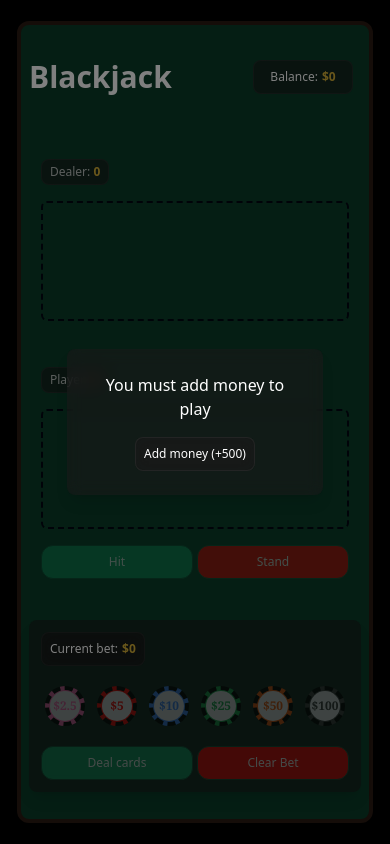
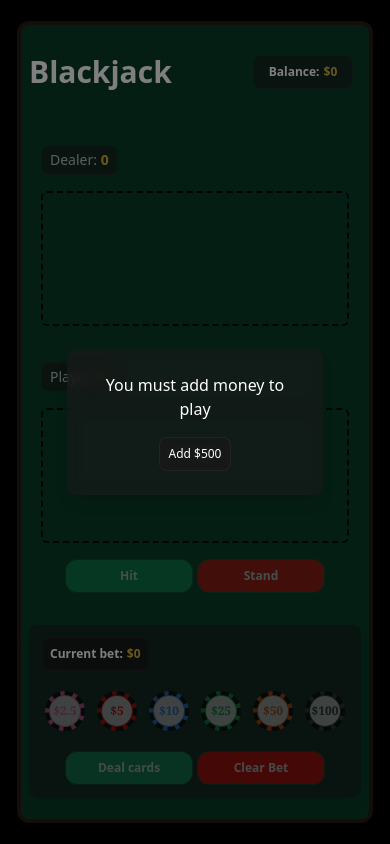
Before and after one commit to SantiG11/blackjack, a React (Vite) app: page / in a window 390 px wide. Built offline with nearby package versions, Linux system fonts and the light colour scheme.

Commit message:
Responsiveness, and sizing of the components improved.

```diff
--- a/src/components/Card.tsx
+++ b/src/components/Card.tsx
@@ -20,12 +20,12 @@ export default function Card({ suit, value, hidden = false }: CardType) {
     }
     return simbol;
   };
-  const suitColor = ["hearts", "diamonds"].includes(suit)
+  const suitColor = ["Hearts", "Diamonds"].includes(suit)
     ? "text-[#aa3c3c]"
     : "text-[#1a1a1a]";
 
   return hidden ? (
-    <div className="w-[70px] h-[98px] sm:w-[85px] sm:h-[119px] rounded-lg bg-gradient-to-br from-[#1a1a1a] to-[#2a2a2a] border-2 border-[#333333] shadow-xl flex items-center justify-center p-1 transform transition-transform hover:rotate-1 hover:scale-105">
+    <div className="aspect-[5/7] w-20 sm:w-24 lg:w-26 rounded-lg bg-gradient-to-br from-[#1a1a1a] to-[#2a2a2a] border-2 border-[#333333] shadow-xl flex items-center justify-center p-1 transform transition-transform hover:rotate-1 hover:scale-105">
       <div className="w-full h-full rounded bg-[#0f0f0f] flex items-center justify-center">
         <div className="w-10 h-10 sm:w-12 sm:h-12 md:w-16 md:h-16">
           <div className="w-full h-full rounded-full border-4 border-dashed border-[#333333] animate-spin-slow"></div>
@@ -33,14 +33,12 @@ export default function Card({ suit, value, hidden = false }: CardType) {
       </div>
     </div>
   ) : (
-    <div className="w-[70px] h-[98px] sm:w-[85px] sm:h-[119px]  rounded-lg bg-[#f8f8f8] shadow-xl flex flex-col p-2 sm:p-3 transform transition-transform hover:rotate-1 hover:scale-105 border border-[#e0e0e0]">
+    <div className="aspect-[5/7] w-20 sm:w-24 lg:w-26 rounded-lg bg-[#f8f8f8] shadow-xl flex flex-col p-2 sm:p-3 transform transition-transform hover:rotate-1 hover:scale-105 border border-[#e0e0e0]">
       <div className="flex justify-between items-start">
-        <div
-          className={`text-sm sm:text-base md:text-lg font-bold ${suitColor}`}
-        >
+        <div className={`text-md sm:text-lg font-bold ${suitColor}`}>
           {value}
         </div>
-        <div className={`text-sm sm:text-base md:text-lg ${suitColor}`}>
+        <div className={`text-md sm:text-lg ${suitColor}`}>
           {suitSymbol(suit)}
         </div>
       </div>
@@ -50,12 +48,10 @@ export default function Card({ suit, value, hidden = false }: CardType) {
         {suitSymbol(suit)}
       </div>
       <div className="flex justify-between items-end rotate-180">
-        <div
-          className={`text-sm sm:text-base md:text-lg font-bold ${suitColor}`}
-        >
+        <div className={`text-md sm:text-lg font-bold ${suitColor}`}>
           {value}
         </div>
-        <div className={`text-sm sm:text-base md:text-lg ${suitColor}`}>
+        <div className={`text-md sm:text-lg ${suitColor}`}>
           {suitSymbol(suit)}
         </div>
       </div>
--- a/src/components/GameTable.tsx
+++ b/src/components/GameTable.tsx
@@ -41,7 +41,7 @@ function GameTable() {
   } = useBlackjackGame();
 
   return (
-    <div className="flex flex-col flex-1 justify-around  md:min-h-50vh md:max-w-[1600px] md:max-h-[800px] md:h-[80vh] md:min-h-fit md:justify-start xl:gap-[5vh] min-h-[95vh] text-white bg-[#0a3c28] rounded-xl border-4 sm:border-8 border-[#2a1a12] shadow-2xl p-2 sm:p-6 md:p-4 relative ">
+    <div className="flex flex-col flex-1 justify-around  min-h-[95vh] md:min-h-fit  md:min-h-50vh md:max-w-[1600px] md:max-h-[800px] md:h-[80vh]  2xl:justify-start 2xl:gap-10 text-white bg-[#0a3c28] rounded-xl border-4 sm:border-8 border-[#2a1a12] shadow-2xl p-2 sm:p-6 md:px-4 md:py-2 relative ">
       {/*----------- Card Deck ----------- */}
       <CardDeck ref={deckRef} />
 
@@ -67,13 +67,13 @@ function GameTable() {
         <GameMessage
           message="You must add money to play"
           action={handleAddMoney}
-          btnName="Add money (+500)"
+          btnName="Add $500"
         />
       )}
 
       {/*----------- Header ----------- */}
 
-      <header className="flex flex-row justify-between items-center  mb-4 md:mb-0 ">
+      <header className="flex flex-row justify-between items-center 2xl:m-2 mb-4 md:mb-0 ">
         <h1 className="font-bold text-3xl ">Blackjack</h1>
 
         <PlayerMoneyControls
--- a/src/components/PlayerControls.tsx
+++ b/src/components/PlayerControls.tsx
@@ -22,6 +22,7 @@ export default function PlayerControls({
   const buttonDisabled = !isPlayerTurn || !isGamePlaying || playerBusted;
 
   return (
+    <div className="flex justify-center md:justify-start">
       <ButtonsContainer>
         <GameButton
           buttonText="Hit"
@@ -36,5 +37,6 @@ export default function PlayerControls({
           bg="bg-[#FF0000]"
         />
       </ButtonsContainer>
+    </div>
   );
 }
--- a/src/components/PlayerMoneyControls.tsx
+++ b/src/components/PlayerMoneyControls.tsx
@@ -43,7 +43,7 @@ export default function PlayerMoneyControls({
       <Dropdown show={showDropdown}>
         <SecondaryButton
           action={handleAddMoney}
-          buttonText="Add money (+500)"
+          buttonText="Add $500"
           disabled={!showDropdown}
         />
         <SecondaryButton action={handleResetMoney} buttonText="Reset money" />
--- a/src/components/ScoreDisplay.tsx
+++ b/src/components/ScoreDisplay.tsx
@@ -6,8 +6,10 @@ interface ScoreDisplayProps {
 const ScoreDisplay = ({ score, player }: ScoreDisplayProps) => {
   return (
     <div className="flex gap-2">
-      <div className=" bg-[#1a1a1a]/60 backdrop-blur-sm px-2 sm:px-3 py-1 sm:py-1.5 rounded-lg border border-[#333333]/50 text-xs sm:text-sm">
-        <span className="text-white/70 font-medium ">{player}: </span>
+      <div className=" bg-[#1a1a1a]/60 backdrop-blur-sm px-2 sm:px-3 py-1 sm:py-1.5 rounded-lg border border-[#333333]/50 text-sm sm:text-sm">
+        <span className="text-white/70 font-medium 2xl:text-base">
+          {player}:{" "}
+        </span>
         <span className="font-extrabold text-[#d4af37]">{score}</span>
       </div>
     </div>
--- a/src/layout/CardsContainer.tsx
+++ b/src/layout/CardsContainer.tsx
@@ -6,7 +6,7 @@ type CardsContainerProps = {
 
 export function CardsContainer({ children }: CardsContainerProps) {
   return (
-    <div className=" flex items-center p-2 gap-3 flex-wrap  min-h-[120px] md:min-h-[140px] border-2 border-dashed rounded-md border-gray-950 ">
+    <div className=" flex items-center p-2 gap-3 flex-wrap  min-h-[135px] md:min-h-[165px]  border-2 border-dashed rounded-md border-gray-950 ">
       {children}
     </div>
   );
--- a/src/layout/Dropdown.tsx
+++ b/src/layout/Dropdown.tsx
@@ -8,7 +8,7 @@ type DropdownProps = {
 export function Dropdown({ children, show }: DropdownProps) {
   return (
     <div
-      className={` flex flex-col mt-1 gap-0.5 absolute top-full opacity-0 -translate-y-2 transition-all duration-500 ${
+      className={` flex flex-col b w-full mt-1 gap-0.5 absolute top-full opacity-0 -translate-y-2 transition-all duration-500 ${
         show
           ? " pointer-events-auto opacity-100 translate-y-0 "
           : "pointer-events-none"
--- a/src/layout/GameButton.tsx
+++ b/src/layout/GameButton.tsx
@@ -15,8 +15,8 @@ export default function GameButton({
     <button
       onClick={() => action()}
       disabled={disabled}
-      className={` ${bg}   text-white border border-[#0f5438] py-2 px-4  rounded-xl sm:px-8 text-xs sm:text-sm flex-1 sm:flex-none ${
-        disabled ? "opacity-50 " : "hover:cursor-pointer hover:bg-[#0c4830]"
+      className={` ${bg} text-white border border-[#0f5438] py-2 px-4 sm:px-8 text-xs font-bold w-32 sm:text-xs  sm:flex-none rounded-xl ${
+        disabled ? "opacity-50 " : "hover:cursor-pointer hover:opacity-80"
       }`}
     >
       {buttonText}
--- a/src/layout/GameSection.tsx
+++ b/src/layout/GameSection.tsx
@@ -6,7 +6,7 @@ type GameSectionProps = {
 
 export function GameSection({ children }: GameSectionProps) {
   return (
-    <div className=" flex flex-col gap-4 px-3 md:px-2 py-1 md:max-w-[50vw]">
+    <div className=" flex flex-col gap-4 md:gap-2 px-3 md:px-2 py-1 md:max-w-[50vw]">
       {children}
     </div>
   );
--- a/src/layout/SecondaryButton.tsx
+++ b/src/layout/SecondaryButton.tsx
@@ -13,7 +13,7 @@ export default function SecondaryButton({
     <button
       onClick={() => action()}
       disabled={disabled}
-      className=" bg-[#1a1a1a]/60 backdrop-blur-sm  px-2 py-2 md:py-1.5 rounded-lg border border-[#333333]/50 text-xs font-medium sm:text-sm hover:cursor-pointer hover:bg-[#2a2a2a] z-10"
+      className=" bg-[#1a1a1a]/60 backdrop-blur-sm   px-2 py-2 md:py-1.5 rounded-lg border border-[#333333]/50 text-xs font-medium sm:text-sm hover:cursor-pointer hover:bg-[#2a2a2a] z-10"
     >
       {buttonText}
     </button>
--- a/src/layout/ValueText.tsx
+++ b/src/layout/ValueText.tsx
@@ -19,12 +19,16 @@ export default function ValueText({ text, value, action, style }: TextProps) {
   return (
     <div className="flex gap-2" onClick={action}>
       <div
-        className={`flex gap-1 justify-center bg-[#1a1a1a]/60 backdrop-blur-sm min-w-[100px] px-2 py-2  rounded-lg border border-[#333333]/50 text-xs  ${
+        className={`flex gap-1 justify-center bg-[#1a1a1a]/60 backdrop-blur-sm min-w-[100px] px-2 py-2  rounded-lg border border-[#333333]/50  ${
           style ? style : ""
         } `}
       >
-        <span className="text-white font-medium text-l">{labelText} </span>
-        <span className="text-[#d4af37] font-bold text-l">{labelValue}</span>
+        <span className="text-white font-bold text-xs md:text-sm ">
+          {labelText}{" "}
+        </span>
+        <span className="text-[#d4af37] font-bold text-xs md:text-sm ">
+          {labelValue}
+        </span>
       </div>
     </div>
   );
```
Lines whose indentation alone changed are shown as unchanged.
